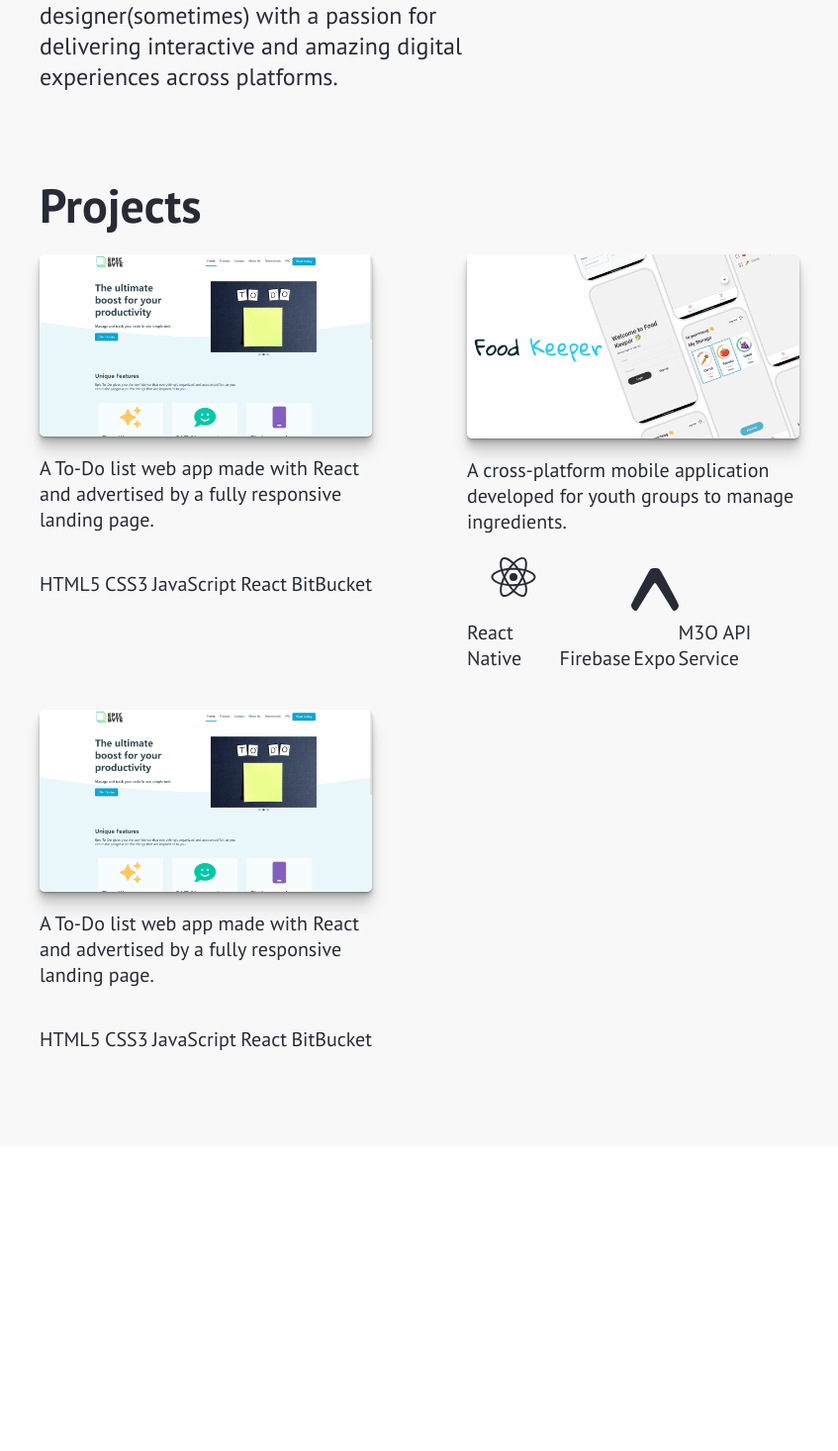
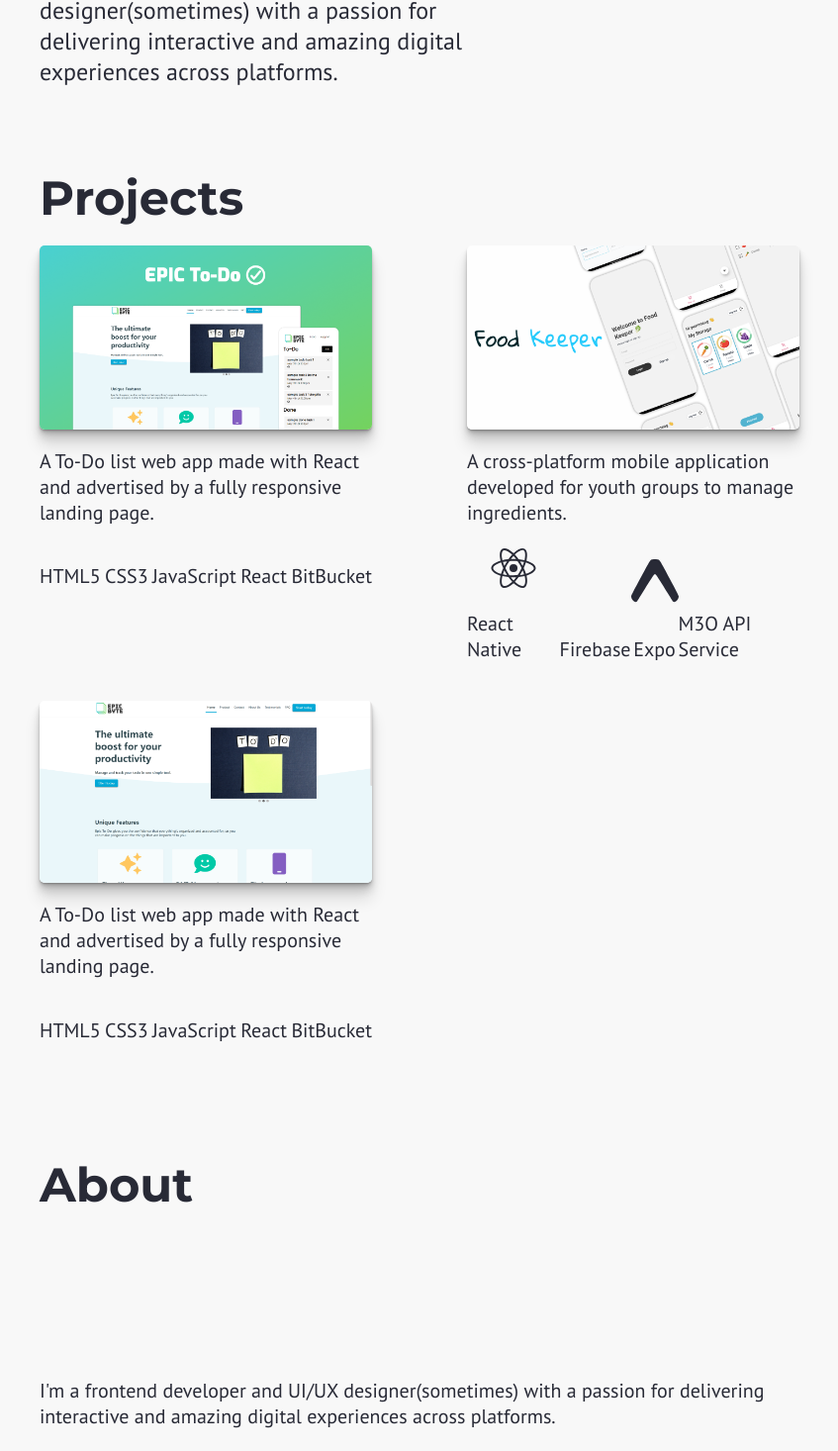
Before and after one commit to mong00x/portfolio, a Next.js app: page / in a window 1280 px wide. Shown: the part 300-1766 px from the top of the page at 99% size, without its empty margins (216-1063 px from the left). Before the commit the page ends 1458 px from the top, so only its background shows below. Built offline with nearby package versions, Linux system fonts and the light colour scheme.

Commit message:
changed title font to Montserrat and fix epictodo cover page

```diff
--- a/data.json
+++ b/data.json
@@ -3,7 +3,7 @@
         {
             "id": "1",
             "name": "Epic To-Do",
-            "cover":"./EBPage.png",
+            "cover":"./EpicTodo.png",
             "description": "A To-Do list web app made with React and advertised by a fully responsive landing page.",
             "demo": "https://epicbyte-cdu.bitbucket.io/project/pages/",
             "repo": "https://bitbucket.org/epicbyte-cdu/epicbyte-cdu.bitbucket.io/src/master/project/",
--- a/pages/index.js
+++ b/pages/index.js
@@ -43,7 +43,7 @@ export default function Home() {
       ></script>
       <style>
         @import
-        url('https://fonts.googleapis.com/css2?family=PT+Sans:wght@400;700&family=Roboto&display=swap');
+        url('https://fonts.googleapis.com/css2?family=Montserrat:wght@700&family=PT+Sans:wght@400;700&family=Roboto&display=swap');
       </style>
 
       <Head>
@@ -104,7 +104,8 @@ export default function Home() {
             </div>
           </div>
         </section>
-        <svg
+
+        {/* <svg
           xmlns="http://www.w3.org/2000/svg"
           viewBox="0 0 1440 320"
           className={styles.svg}
@@ -113,9 +114,8 @@ export default function Home() {
             fill-opacity="1"
             d="M0,224L80,218.7C160,213,320,203,480,176C640,149,800,107,960,90.7C1120,75,1280,85,1360,90.7L1440,96L1440,0L1360,0C1280,0,1120,0,960,0C800,0,640,0,480,0C320,0,160,0,80,0L0,0Z"
           ></path>
-        </svg>
-        <div className={styles.container}>
-          <section id="projects" className={styles.Projects}>
+        </svg> */}
+        <section id="projects" className={(styles.projects, styles.container)}>
           <h2>Projects</h2>
           <div className={styles.grid}>
             {Data.projects.map((project) => (
@@ -123,7 +123,27 @@ export default function Home() {
             ))}
           </div>
         </section>
+
+        <section id="about" className={styles.container}>
+          <h2>About</h2>
+          <div className={styles.about}>
+            <div className={styles.aboutImg}>
+              {/* <Image src="" alt="Meng Yuan" /> */}
             </div>
+            <div className={styles.aboutText}>
+              <p>
+                I'm a frontend developer and UI/UX designer(sometimes) with a
+                passion for delivering interactive and amazing digital
+                experiences across platforms.
+              </p>
+              <p>
+                I'm currently working as a frontend developer at{" "}
+                <a href="https://www.mengyuan.com">Meng Yuan</a> and I'm
+                currently working on{" "}
+              </p>
+            </div>
+          </div>
+        </section>
       </main>
     </div>
   );
--- a/styles/Home.module.css
+++ b/styles/Home.module.css
@@ -131,9 +131,6 @@
   margin: 0;
 }
 
-.project {
-}
-
 .grid {
   display: grid;
   width: 100%;
@@ -175,3 +172,7 @@
 .svg {
   display: none;
 }
+
+.about {
+  padding: 8rem 0 4rem 0;
+}
--- a/styles/globals.css
+++ b/styles/globals.css
@@ -13,6 +13,8 @@
   --box-shadow: 0 1px 1px rgba(0, 0, 0, 0.12), 0 2px 2px rgba(0, 0, 0, 0.12),
     0 4px 4px rgba(0, 0, 0, 0.12), 0 8px 8px rgba(0, 0, 0, 0.12),
     0 16px 16px rgba(0, 0, 0, 0.12);
+  font-family: "PT Sans", sans-serif, -apple-system, Roboto, Oxygen, Ubuntu,
+    Cantarell, Fira Sans, Droid Sans, Helvetica Neue, sans-serif;
 }
 
 [data-theme="dark"] {
@@ -49,8 +51,6 @@ body {
   margin: 0;
   color: var(--dark-color);
   min-height: 100vh;
-  font-family: "PT Sans", sans-serif, -apple-system, Roboto, Oxygen, Ubuntu,
-    Cantarell, Fira Sans, Droid Sans, Helvetica Neue, sans-serif;
 }
 button {
   all: none;
@@ -72,11 +72,15 @@ button:nth-child(1):focus {
 }
 
 h1 {
+  font-family: "Montserrat", sans-serif, -apple-system, Roboto, Oxygen, Ubuntu,
+    Cantarell, Fira Sans, Droid Sans, Helvetica Neue, sans-serif;
   font-size: 4.5rem;
   margin: 1.5rem 0;
   color: var(--dark-color);
 }
 h2 {
+  font-family: "Montserrat", sans-serif, -apple-system, Roboto, Oxygen, Ubuntu,
+    Cantarell, Fira Sans, Droid Sans, Helvetica Neue, sans-serif;
   font-size: 3rem;
   margin: 1.5vw 0;
   color: var(--dark-color);
@@ -87,6 +91,8 @@ h3 {
   color: var(--dark-color);
 }
 p {
+  font-family: "PT Sans", sans-serif, -apple-system, Roboto, Oxygen, Ubuntu,
+    Cantarell, Fira Sans, Droid Sans, Helvetica Neue, sans-serif;
   font-size: 1.25rem;
   margin: 1.5vw 0;
   color: var(--dark-color);
```
Lines whose indentation alone changed are shown as unchanged.
